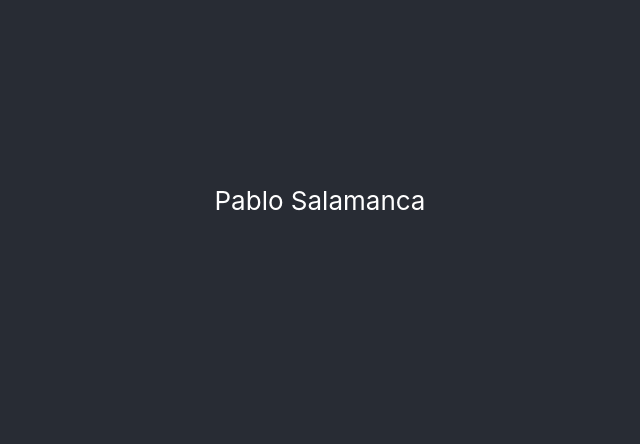
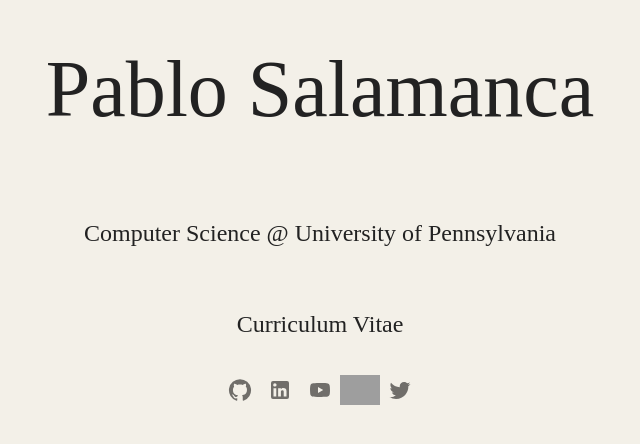
Before and after one commit to Pablerdo/pablosalamanca, a React (Create React App) app: page / in a window 1280 px wide. Shown: the part 200-644 px from the top of the page, without its empty margins (320-960 px from the left). Built offline with nearby package versions, Linux system fonts and the light colour scheme; grey boxes are pictures that could not be loaded.

Commit message:
taking shape

```diff
--- a/package.json
+++ b/package.json
@@ -3,6 +3,10 @@
   "version": "0.1.0",
   "private": true,
   "dependencies": {
+    "@emotion/react": "^11.10.4",
+    "@emotion/styled": "^11.10.4",
+    "@mui/icons-material": "^5.10.3",
+    "@mui/material": "^5.10.3",
     "@testing-library/jest-dom": "^5.16.5",
     "@testing-library/react": "^13.3.0",
     "@testing-library/user-event": "^13.5.0",
--- a/src/App.css
+++ b/src/App.css
@@ -14,18 +14,39 @@
 }
 
 .App-header {
-  background-color: #282c34;
+  background-color: rgb(243, 240, 232);
   min-height: 100vh;
   display: flex;
   flex-direction: column;
   align-items: center;
   justify-content: center;
-  font-size: calc(10px + 2vmin);
-  color: white;
+}
+
+.App-title {
+  font-weight: 500;
+  font-family: "Cormorant", serif;
+  text-rendering: optimizeLegibility;
+  color: #222;
+  font-size: 5em;
+}
+
+.App-text {
+  font-weight: 500;
+  font-family: "Cormorant", serif;
+  text-rendering: optimizeLegibility;
+  color: #222;
+  font-size: 1.5em;
 }
 
 .App-link {
   color: #61dafb;
+}
+
+.App-icon-bar {
+  display: flex;
+  flex-direction: row;
+  justify-content: space-between;
+  align-items: center;
 }
 
 @keyframes App-logo-spin {
--- a/src/App.js
+++ b/src/App.js
@@ -1,10 +1,32 @@
 import './App.css';
+import GitHubIcon from '@mui/icons-material/GitHub';
+import LinkedInIcon from '@mui/icons-material/LinkedIn';
+import TwitterIcon from '@mui/icons-material/Twitter';
+import YouTubeIcon from '@mui/icons-material/YouTube';
+import {Button, IconButton} from "@mui/material";
 
 function App() {
   return (
     <div className="App">
       <header className="App-header">
-        Pablo Salamanca
+        <h1 className="App-title">Pablo Salamanca</h1>
+        <h4 className="App-text">Computer Science @ University of Pennsylvania</h4>
+        <h4 className="App-text">Curriculum Vitae</h4>
+        <div className="App-icon-bar">
+          <IconButton target='_blank' href='https://github.com/Pablerdo'>
+            <GitHubIcon />
+          </IconButton>
+          <IconButton target='_blank' href='https://www.linkedin.com/in/pablo-salamanca-97a848134/'>
+            <LinkedInIcon />
+          </IconButton>
+          <IconButton target='_blank' href='https://www.youtube.com/channel/UC8zVlsl3olsvZrFF8P1vGkw'>
+            <YouTubeIcon />
+          </IconButton>
+          <img src='http://www.stickpng.com/img/icons-logos-emojis/tech-companies/arduino-logo.png' alt="logo" height='30'/>
+          <IconButton target='_blank' href='https://twitter.com/Pablerdo'>
+            <TwitterIcon />
+          </IconButton>
+        </div>
       </header>
     </div>
   );
```
Also changed, not shown: src/assets/arduino_logo.png (added), 1 other file (tests, documents, lock files or other folders).
